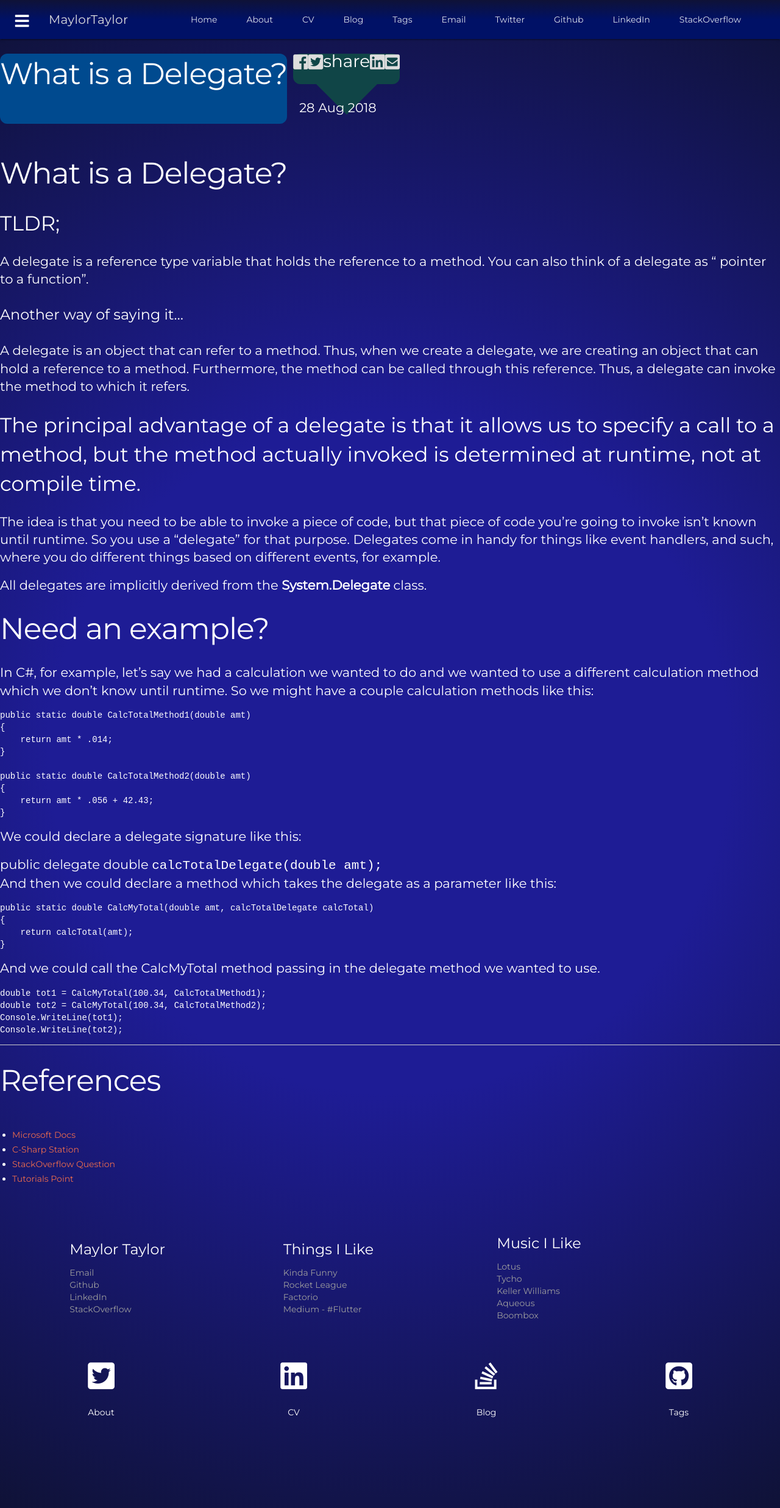
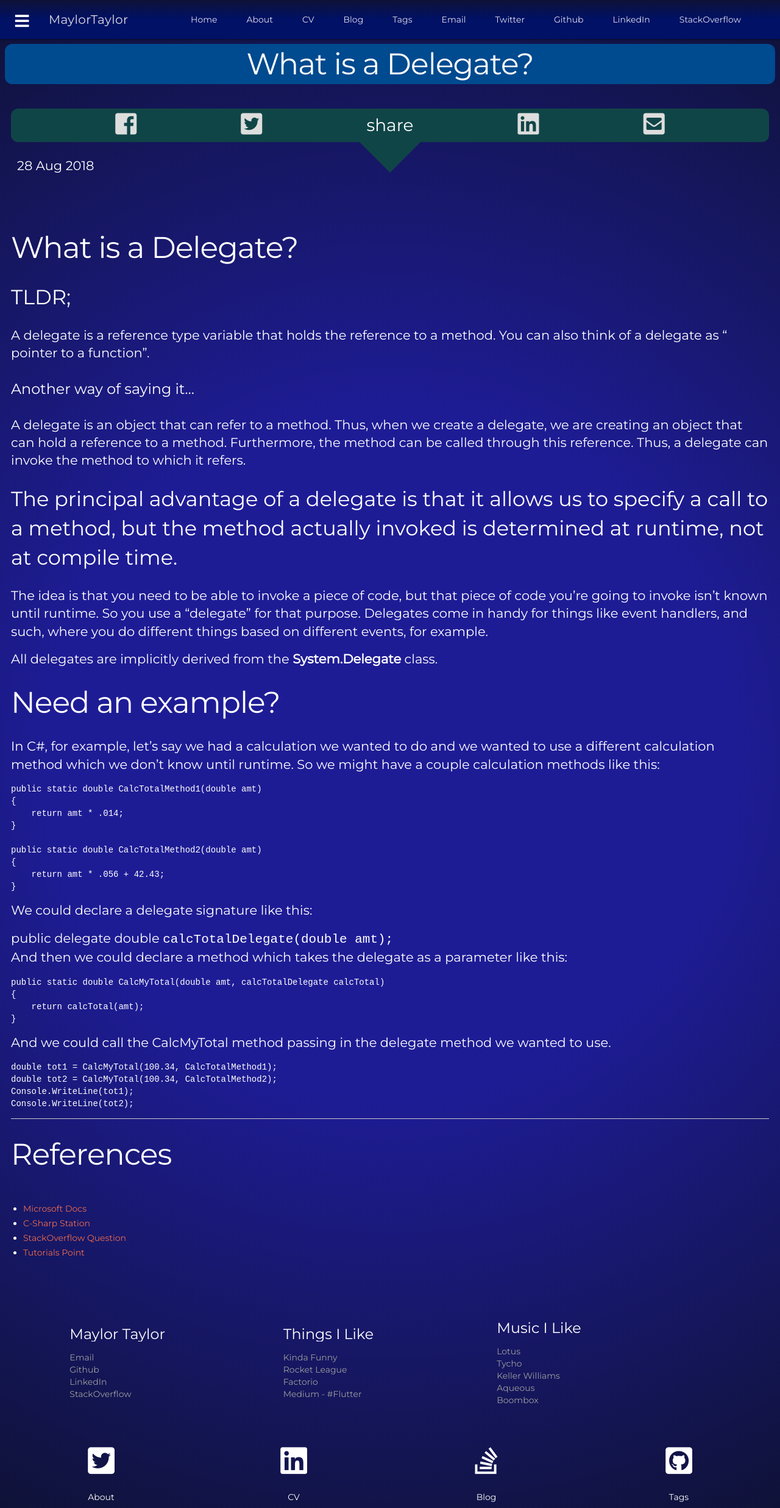
Before and after one commit to maylortaylor/maylortaylor.github.io, a Jekyll site: the page built from _posts/2018-08-28-what-is-a-delegate.md, in a window 1280 px wide. Shown: the whole page at 61% size. Built offline with Jekyll 4.4.1, drawn with Linux system fonts in a browser that asks for light colours; nearby versions of some CDN libraries.

Commit message:
fixed blog post css

```diff
--- a/_includes/share.html
+++ b/_includes/share.html
@@ -1,12 +1,12 @@
 {% if page.share == true %}
 
 <div class="share-bar">
-  <ul class="share-buttons">
+  <ul class="push-down share-buttons">
     {% if site.share.facebook %}
     <li class="share-facebook">
       <a href="https://www.facebook.com/sharer/sharer.php?u={{ site.url | append: page.url}}" target="_blank" title="Share on Facebook">
         <span class="fa-layers fa-fw fa-2x">
-          <i class="fab fa-facebook-square"></i>
+          <i aria-label="Share on Facebook" class="fab fa-facebook-square"></i>
         </span>
       </a>
     </li>
@@ -17,13 +17,13 @@
       <a href="https://twitter.com/intent/tweet?url={{ site.url | append: page.url }}&text={{page.title}}" target="_blank"
         title="Tweet">
         <span class="fa-layers fa-fw fa-2x">
-          <i class="fab fa-twitter-square"></i>
+          <i aria-label="Share on Twitter" class="fab fa-twitter-square"></i>
         </span>
       </a>
     </li>
     {% endif %}
 
-    <li class="">
+    <li class="push-down-more">
       <span class="fa-layers fa-fw fa-2x">
         share
       </span>
@@ -34,7 +34,7 @@
       <a href="http://www.linkedin.com/shareArticle?mini=true&url={{ site.url | append: page.url }}&title={{page.title}}&summary={{page.description}}&source="
         target="_blank" title="Share on LinkedIn">
         <span class="fa-layers fa-fw fa-2x">
-          <i class="fab fa-linkedin"></i>
+          <i aria-label="Share on LinkedIn" class="fab fa-linkedin"></i>
         </span>
       </a>
     </li>
@@ -45,7 +45,7 @@
       <a href="mailto:?&subject={{page.title}}&body={{page.description | append: ' ' | append: site.url | append: page.url}}"
         target="_blank" title="Email">
         <span class="fa-layers fa-fw fa-2x">
-          <i class="fas fa-envelope-square"></i>
+          <i aria-label="Share using Email" class="fas fa-envelope-square"></i>
         </span>
       </a>
     </li>
--- a/_layouts/post.html
+++ b/_layouts/post.html
@@ -2,13 +2,13 @@
 layout: default
 ---
 
-<h1 class="header">{{ page.title }}</h1>
+<h1 class="header mdl-cell mdl-cell--12-col mdl-cell--12-col-phone">{{ page.title }}</h1>
 
-<div class="post-container">
+<div class="post-container mdl-cell mdl-cell--12-col mdl-cell--12-col-phone">
   {% include share.html %}
   <p class="post-container meta">{{ page.date | date_to_string }}</p>
 </div>
 
-<div class="post">
+<div class="post mdl-cell mdl-cell--12-col mdl-cell--12-col-phone">
   {{ content }}
 </div>
--- a/assets/_sass/share.scss
+++ b/assets/_sass/share.scss
@@ -1,10 +1,19 @@
 // ******************************************************** // Share // ********************************************************
+.push-down {
+	padding-top: 5px !important;
+}
+.push-down-more {
+	padding-top: 10px;
+}
 .share-buttons {
 	background-color: $share-buttons-color;
 	position: relative;
 	height: 50px;
 	a {
 		color: $dark-font-color;
+	}
+	i {
+		font-size: 40px;
 	}
 }
 .share-buttons:after {
--- a/assets/css/main.scss
+++ b/assets/css/main.scss
@@ -373,7 +373,7 @@ blockquote {
 
 // * Other
 i.fab{
-	font-size: font-size(20)
+	font-size: font-size(20);
 }
 .mdl-mega-footer__link-list li {
 	width: 20%;
@@ -387,12 +387,7 @@ i.fab{
 .page-content {
 	margin: 0px;
 }
-.push-down {
-	margin-top: 70px !important;
-}
-.push-down-more {
-	margin-top: 140px !important;
-}
+
 
 .no-point {
 	text-align: center;
@@ -420,6 +415,9 @@ i.fab{
 }
 
 .post-container {
+	padding: 10px;
+}
+.post {
 	padding: 10px;
 }
 
```
